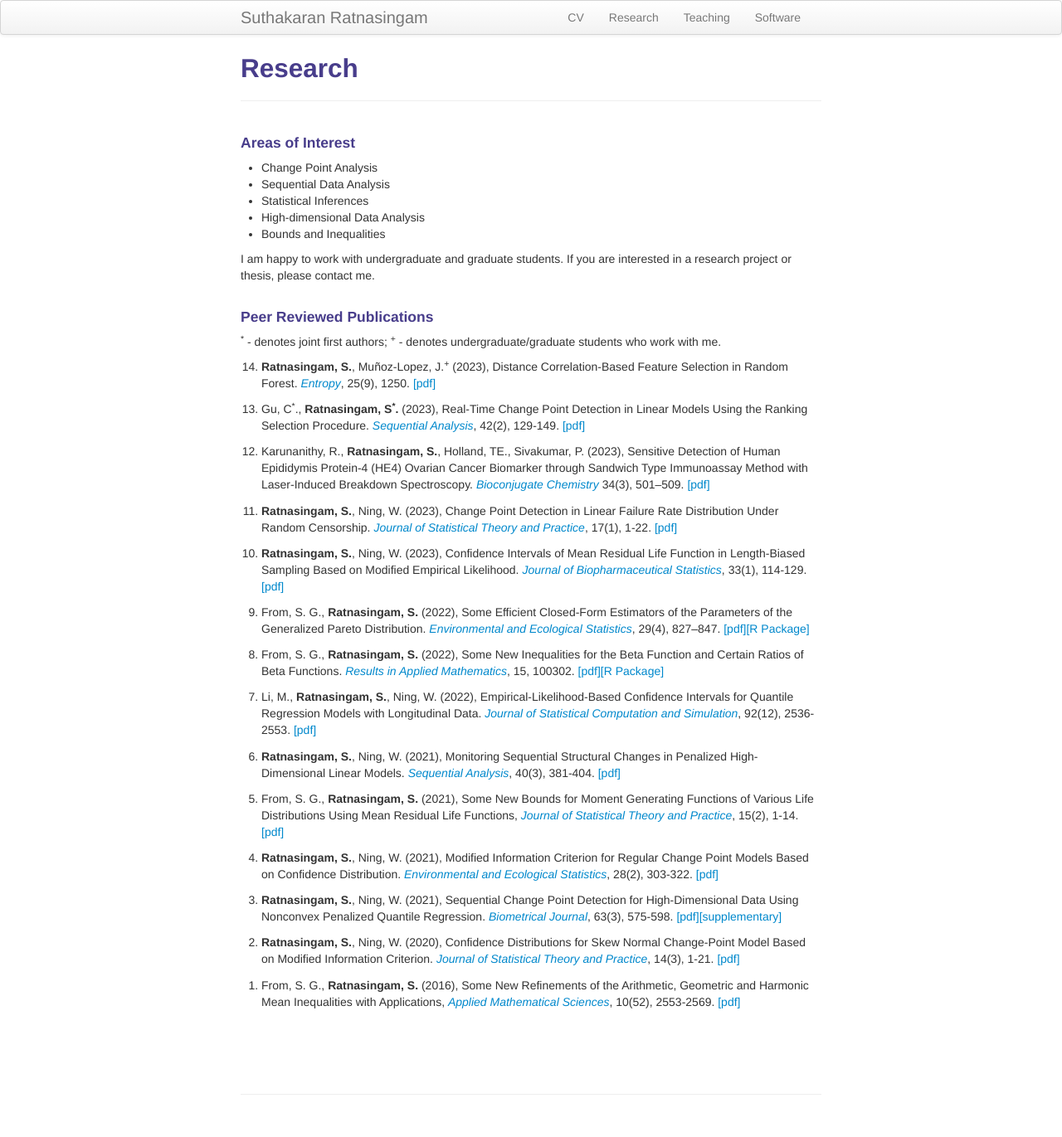
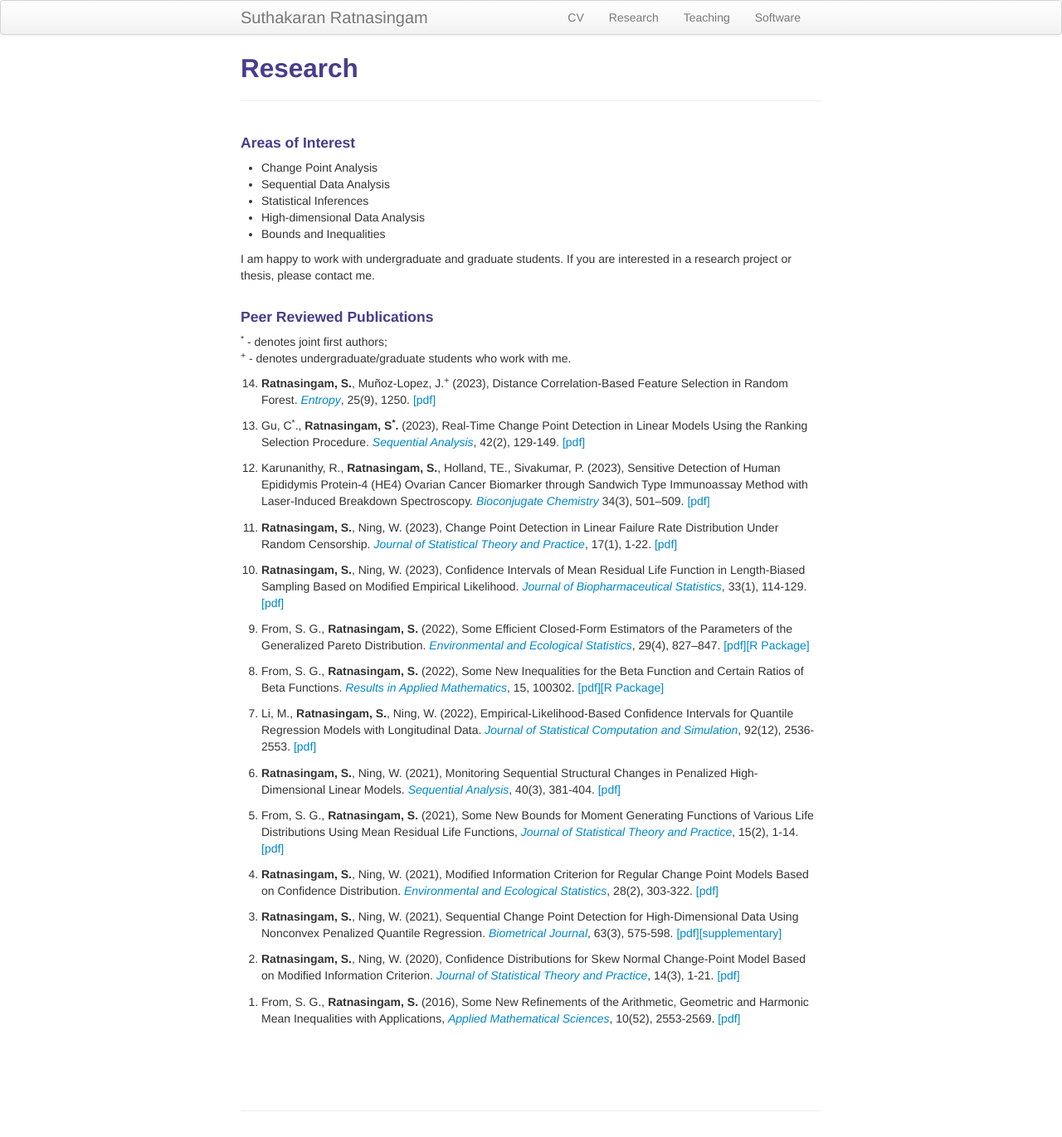
Before and after one commit to suthakaranr/suthakaranr.github.io, a Jekyll site: the page built from pages/Research.md, in a window 1280 px wide. Shown: the whole page at 83% size. Built offline with Jekyll 4.4.1, drawn with Linux system fonts in a browser that asks for light colours.

```diff
--- a/pages/Research.md
+++ b/pages/Research.md
@@ -20,7 +20,7 @@ I am happy to work with undergraduate and graduate students. If you are interest
 
 #### Peer Reviewed Publications
 
-<sup>*</sup> - denotes joint first authors;
+<sup>*</sup> - denotes joint first authors; <br>
 <sup>+</sup> - denotes undergraduate/graduate students who work with me.
 
 
```
